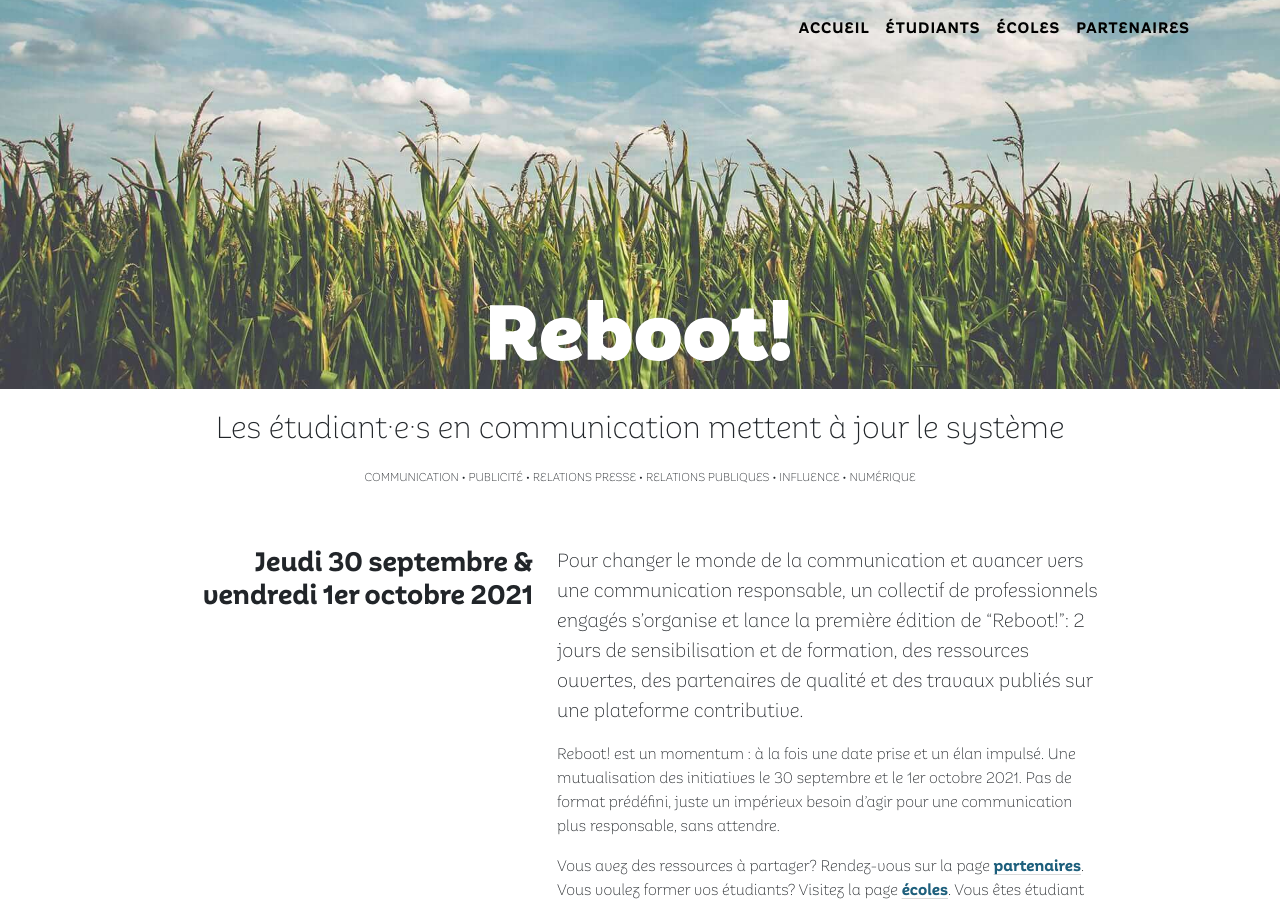
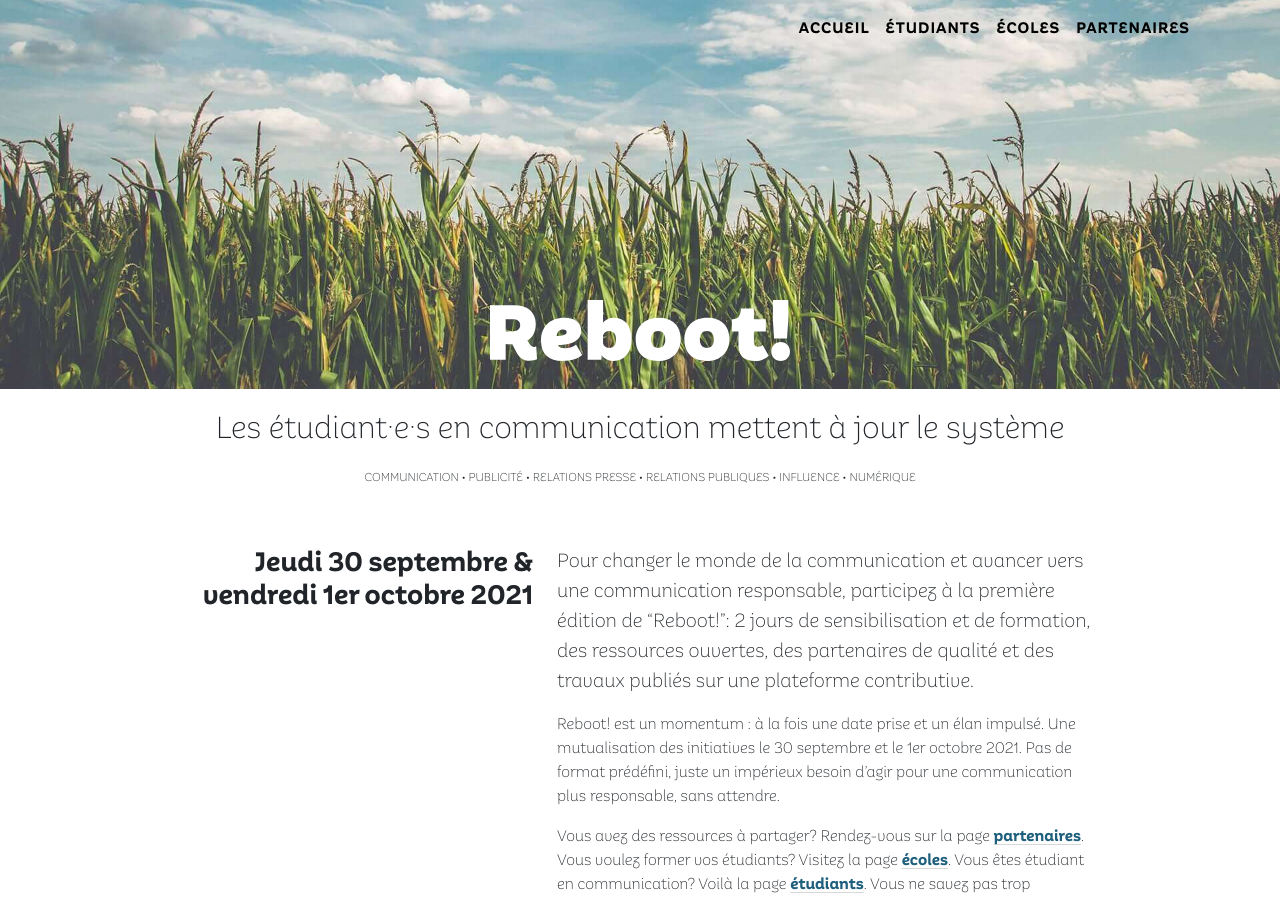
Before and after one commit to noesya/reboot, a Jekyll site: the page built from index.html, in a window 1280 px wide and 900 px high. Built offline with Jekyll 4.4.1, drawn with Linux system fonts in a browser that asks for light colours.

Commit message:
invitation

```diff
--- a/index.html
+++ b/index.html
@@ -42,7 +42,7 @@
     </div>
     <div class="col-md-7 col-lg-6">
       <p class="lead">
-        Pour changer le monde de la communication et avancer vers une communication responsable, un collectif de professionnels engagés s’organise et lance la première édition de “Reboot!”: 2 jours de sensibilisation et de formation, des ressources ouvertes, des partenaires de qualité et des travaux publiés sur une plateforme contributive.
+        Pour changer le monde de la communication et avancer vers une communication responsable, participez à la première édition de “Reboot!”: 2 jours de sensibilisation et de formation, des ressources ouvertes, des partenaires de qualité et des travaux publiés sur une plateforme contributive.
       </p>
       <p>
         Reboot! est un momentum : à la fois une date prise et un élan impulsé. Une mutualisation des initiatives le 30 septembre et le 1er octobre 2021. Pas de format prédéfini, juste un impérieux besoin d’agir pour une communication plus responsable, sans attendre.
```
